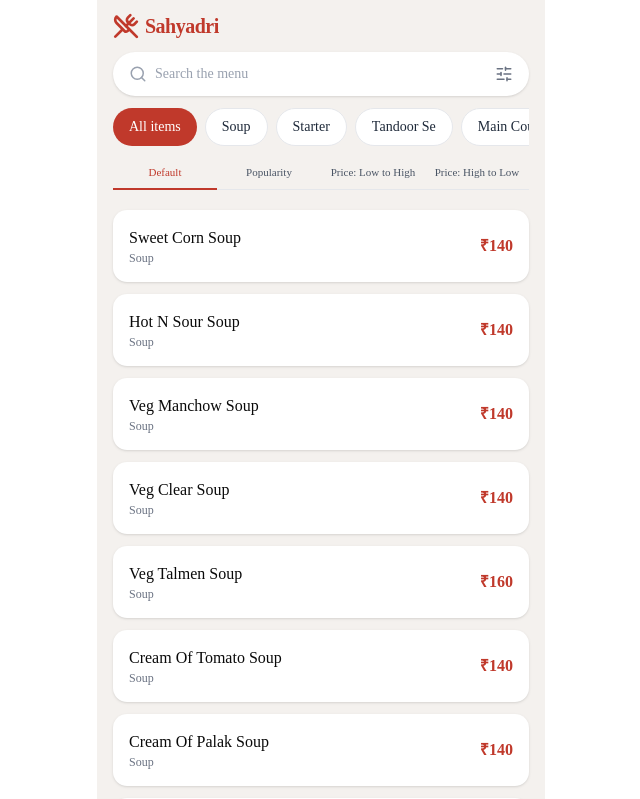
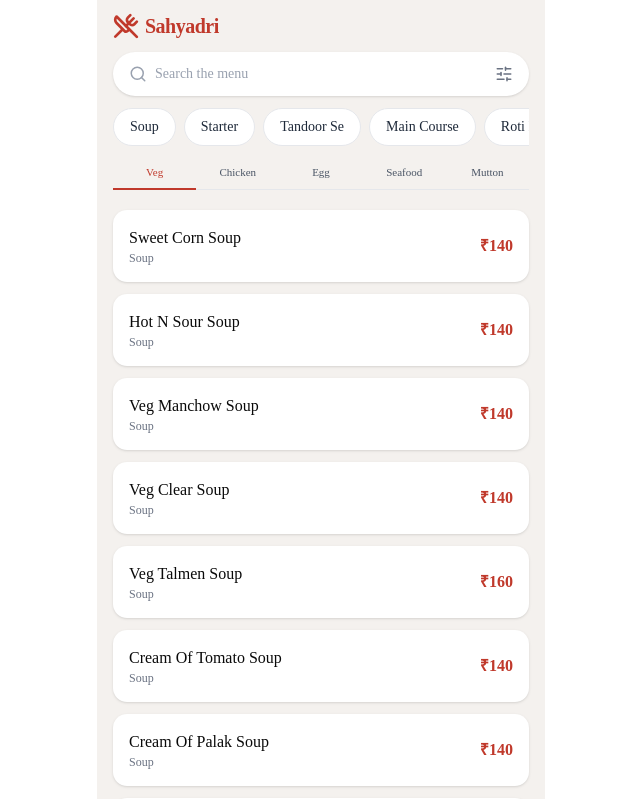
Before and after one commit to pawanshettyy/restaurant-qr-menu, a Next.js app: page / in a window 1280 px wide. Shown: the top 799 px of the page, without its empty margins (319-959 px from the left). Built offline with nearby package versions, Linux system fonts and the light colour scheme.

Commit message:
feat: enhance menu filtering and sorting options, update item types and categories

```diff
--- a/src/components/MenuView.tsx
+++ b/src/components/MenuView.tsx
@@ -6,18 +6,29 @@ import Navbar, { SORT_FNS, type Filters, type MenuItem } from "./navbar";
 export default function MenuView({ items }: { items: MenuItem[] }) {
   const [filters, setFilters] = useState<Filters>({
     category: "All items",
-    sort: "default",
+    sort: "veg",
     query: "",
   });
 
   const visible = items
-    .filter((i) => filters.category === "All items" || i.category === filters.category)
+    .filter(
+      (i) =>
+        filters.category === "All items" ||
+        (filters.category === "Mutton" ? i.type === "mutton" : i.category === filters.category)
+    )
     .filter((i) => i.name.toLowerCase().includes(filters.query.toLowerCase()))
+    .filter(
+      (i) =>
+        filters.category === "Mutton" ||
+        filters.sort === "price_low_to_high" ||
+        filters.sort === "price_high_to_low" ||
+        i.type === filters.sort
+    )
     .sort(SORT_FNS[filters.sort]);
 
   return (
     <div className="mx-auto min-h-screen max-w-md bg-[#F4F1EE]">
-      <Navbar onChange={setFilters} />
+      <Navbar items={items} onChange={setFilters} />
 
       <main className="space-y-3 px-4 py-4">
         {visible.length === 0 && (
--- a/src/components/Navbar.tsx
+++ b/src/components/Navbar.tsx
@@ -7,13 +7,12 @@ export type MenuItem = {
   no: number;
   name: string;
   category: string;
-  type: "veg" | "nonveg";
+  type: "veg" | "chicken" | "egg" | "seafood" | "mutton";
   price: number | null; // null = APS (as per size)
   popular?: boolean;
 };
 
 export const CATEGORIES: string[] = [
-  "All items",
   "Soup",
   "Starter",
   "Tandoor Se",
@@ -26,17 +25,19 @@ export const CATEGORIES: string[] = [
 ];
 
 export const SORTS = [
-  { key: "default", label: "Default" },
-  { key: "popularity", label: "Popularity" },
-  { key: "price_low_to_high", label: "Price: Low to High" },
-  { key: "price_high_to_low", label: "Price: High to Low" },
+  { key: "veg", label: "Veg" },
+  { key: "chicken", label: "Chicken" },
+  { key: "egg", label: "Egg" },
+  { key: "seafood", label: "Seafood" },
+  { key: "mutton", label: "Mutton" },
 ] as const;
 
 export type SortKey = (typeof SORTS)[number]["key"];
+export type PriceSortKey = "price_low_to_high" | "price_high_to_low";
 
 export type Filters = {
   category: string;
-  sort: SortKey;
+  sort: SortKey | PriceSortKey;
   query: string;
 };
 
@@ -49,22 +50,29 @@ const byPrice = (dir: 1 | -1) => (a: MenuItem, b: MenuItem): number => {
 };
 
 // keys must match the keys in SORTS
-export const SORT_FNS: Record<SortKey, (a: MenuItem, b: MenuItem) => number> = {
-  default: (a, b) => a.no - b.no,
-  popularity: (a, b) =>
-    Number(!!b.popular) - Number(!!a.popular) || a.no - b.no,
+export const SORT_FNS: Record<SortKey | PriceSortKey, (a: MenuItem, b: MenuItem) => number> = {
+  veg: (a, b) => a.no - b.no,
+  chicken: (a, b) => a.no - b.no,
+  egg: (a, b) => a.no - b.no,
+  seafood: (a, b) => a.no - b.no,
+  mutton: (a, b) => a.no - b.no,
   price_low_to_high: byPrice(1),
   price_high_to_low: byPrice(-1),
 };
 
 type NavbarProps = {
+  items: MenuItem[];
   onChange?: (filters: Filters) => void;
 };
 
-export default function Navbar({ onChange }: NavbarProps) {
+export default function Navbar({ items, onChange }: NavbarProps) {
   const [category, setCategory] = useState<string>("All items");
-  const [sort, setSort] = useState<SortKey>("default");
+  const [sort, setSort] = useState<SortKey | PriceSortKey>("veg");
   const [query, setQuery] = useState<string>("");
+  const [showPriceSorts, setShowPriceSorts] = useState(false);
+  const categories = CATEGORIES.filter((currentCategory) =>
+    items.some((item) => item.category === currentCategory)
+  );
 
   const update = (next: Partial<Filters>): void =>
     onChange?.({ category, sort, query, ...next });
@@ -78,7 +86,7 @@ export default function Navbar({ onChange }: NavbarProps) {
       </div>
 
       {/* Search */}
-      <label className="flex items-center gap-2 rounded-full bg-white px-4 py-3 shadow-sm">
+      <div className="relative flex items-center gap-2 rounded-full bg-white px-4 py-3 shadow-sm">
         <Search size={18} className="text-gray-400" />
         <input
           value={query}
@@ -89,12 +97,42 @@ export default function Navbar({ onChange }: NavbarProps) {
           placeholder="Search the menu"
           className="flex-1 bg-transparent text-sm outline-none placeholder:text-gray-400"
         />
-        <SlidersHorizontal size={18} className="text-gray-500" />
-      </label>
+        <button
+          type="button"
+          aria-label="Sort by price"
+          aria-expanded={showPriceSorts}
+          onClick={() => setShowPriceSorts((visible) => !visible)}
+          className="text-gray-500 transition hover:text-[#C0392B]"
+        >
+          <SlidersHorizontal size={18} />
+        </button>
+        {showPriceSorts && (
+          <div className="absolute right-0 top-full z-30 mt-2 w-44 rounded-xl bg-white p-1 shadow-lg ring-1 ring-black/5">
+            {[
+              ["price_low_to_high", "Price: Low to High"],
+              ["price_high_to_low", "Price: High to Low"],
+            ].map(([key, label]) => (
+              <button
+                key={key}
+                type="button"
+                onClick={() => {
+                  setSort(key as PriceSortKey);
+                  update({ sort: key as PriceSortKey });
+                  setShowPriceSorts(false);
+                }}
+                className={`block w-full rounded-lg px-3 py-2 text-left text-xs transition hover:bg-[#F4F1EE]
+                  ${sort === key ? "font-semibold text-[#C0392B]" : "text-gray-700"}`}
+              >
+                {label}
+              </button>
+            ))}
+          </div>
+        )}
+      </div>
 
       {/* Category */}
       <div className="flex gap-2 overflow-x-auto [scrollbar-width:none] [&::-webkit-scrollbar]:hidden">
-        {CATEGORIES.map((c) => (
+        {categories.map((c) => (
           <button
             key={c}
             aria-pressed={category === c}
@@ -114,8 +152,8 @@ export default function Navbar({ onChange }: NavbarProps) {
         ))}
       </div>
 
-      {/* Sort */}
-      <div className="grid grid-cols-4 border-b border-gray-200">
+      {/* Food type */}
+      <div className="grid grid-cols-5 border-b border-gray-200">
         {SORTS.map(({ key, label }) => (
           <button
             key={key}
--- a/src/data/menu.ts
+++ b/src/data/menu.ts
@@ -1,4 +1,4 @@
-import type { MenuItem } from "@/components/MenuView";
+import type { MenuItem } from "@/components/navbar";
 
 // [item number on the printed menu, name, price]
 // price === null means "APS" (as per size)
@@ -27,7 +27,7 @@ export const items: MenuItem[] = [
     [12, "Lemon Coriander Soup", 140],
     [13, "Eleven 45 Spl. Veg Soup", 150],
   ]),
-  ...make("Soup", "nonveg", [
+  ...make("Soup", "chicken", [
     [14, "Chicken Manchow Soup", 170],
     [15, "Chicken Clear Soup", 160],
     [16, "Chicken Sweetcorn Soup", 180],
@@ -72,7 +72,7 @@ export const items: MenuItem[] = [
     [51, "Veg Kurkure", 300],
   ]),
   // Egg starters (52-61)
-  ...make("Starter", "nonveg", [
+  ...make("Starter", "egg", [
     [52, "Boiled Egg", 60],
     [53, "Boiled Egg Tawa Fry", 80],
     [54, "Egg Half Fry", 60],
@@ -85,7 +85,7 @@ export const items: MenuItem[] = [
     [61, "Egg Sezwan", 220],
   ]),
   // Chicken starters (62-87)
-  ...make("Starter", "nonveg", [
+  ...make("Starter", "chicken", [
     [62, "Chicken Oil Fry", 240],
     [63, "Chicken Koliwada", 280],
     [64, "Chicken Pakoda", 260],
@@ -114,7 +114,7 @@ export const items: MenuItem[] = [
     [87, "Chicken Apple", 320],
   ]),
   // Mutton starters (88-94)
-  ...make("Starter", "nonveg", [
+  ...make("Starter", "mutton", [
     [88, "Mutton Ghee Roast", 380],
     [89, "Mutton Jeera", 350],
     [90, "Mutton Khima", 350],
@@ -124,7 +124,7 @@ export const items: MenuItem[] = [
     [94, "Mutton Pepper Dry", 380],
   ]),
   // Sea food starters (95-121)
-  ...make("Starter", "nonveg", [
+  ...make("Starter", "seafood", [
     [95, "Bangda Tawa Fry", null],
     [96, "Bangda Masala Fry", null],
     [97, "Bangda Fry", null],
@@ -155,7 +155,7 @@ export const items: MenuItem[] = [
   ]),
 
   // ───────────── TANDOOR SE ─────────────
-  ...make("Tandoor Se", "nonveg", [
+  ...make("Tandoor Se", "chicken", [
     [122, "Chicken Tandoori (Half)", 260],
     [123, "Chicken Tandoori (Full)", 460],
     [124, "Chi Pahadi Tandoori (Half)", 280],
@@ -240,7 +240,7 @@ export const items: MenuItem[] = [
     [199, "Tomato Bhurji", 250],
   ]),
   // Chicken main course (200-229)
-  ...make("Main Course", "nonveg", [
+  ...make("Main Course", "chicken", [
     [200, "Chicken Masala", 270],
     [201, "Chicken Sukkha", 280],
     [202, "Chicken Kolhapuri", 270],
@@ -273,7 +273,7 @@ export const items: MenuItem[] = [
     [229, "Chicken Laziz", 280],
   ]),
   // Mutton main course (230-237)
-  ...make("Main Course", "nonveg", [
+  ...make("Main Course", "mutton", [
     [230, "Mutton Masala", 400],
     [231, "Mutton Sukkha", 460],
     [232, "Mutton Kolhapuri", 460],
@@ -284,12 +284,14 @@ export const items: MenuItem[] = [
     [237, "Mutton Handi (Half)", 450],
   ]),
   // Sea food main course (238-243)
-  ...make("Main Course", "nonveg", [
+  ...make("Main Course", "seafood", [
     [238, "Bangda Masala", null],
     [239, "Pomfret Masala", null],
     [240, "Surmai Masala", null],
     [241, "Halwa Masala", null],
     [242, "Crab Masala", null],
+  ]),
+  ...make("Main Course", "egg", [
     [243, "Egg Tawa Masala", 180],
   ]),
 
@@ -332,16 +334,28 @@ export const items: MenuItem[] = [
     [274, "Veg Hyderabadi Biryani", 270],
     [275, "Paneer Dum Biryani", 300],
   ]),
-  ...make("Basmati Ki Bahar", "nonveg", [
+  ...make("Basmati Ki Bahar", "egg", [
     [276, "Egg Biryani", 240],
+  ]),
+  ...make("Basmati Ki Bahar", "chicken", [
     [277, "Chicken Biryani", 280],
+  ]),
+  ...make("Basmati Ki Bahar", "mutton", [
     [278, "Mutton Biryani", 380],
+  ]),
+  ...make("Basmati Ki Bahar", "seafood", [
     [279, "Prawns Biryani", 350],
+  ]),
+  ...make("Basmati Ki Bahar", "chicken", [
     [280, "Chicken Dum Biryani", 300],
     [281, "Chicken Hyderabadi Biryani", 300],
     [282, "Chicken Tikka Biryani", 310],
+  ]),
+  ...make("Basmati Ki Bahar", "mutton", [
     [283, "Mutton Dum Biryani", 390],
     [284, "Mutton Hyderabadi Biryani", 410],
+  ]),
+  ...make("Basmati Ki Bahar", "chicken", [
     [285, "Chicken Afghani Biryani", 300],
     [286, "Chicken Calcutta Biryani", 300],
   ]),
@@ -357,7 +371,7 @@ export const items: MenuItem[] = [
     [293, "Paneer 65", 250],
     [294, "Veg Lollypop Dry/Gravy", 230],
   ]),
-  ...make("Chinese Ka Tadka", "nonveg", [
+  ...make("Chinese Ka Tadka", "chicken", [
     [295, "Chi. Chilly Dry / Gravy (Full)", 260],
     [296, "Chi. Chilly Dry (Half)", 150],
     [297, "Chi. Lollypop Dry (Full)", 260],
@@ -386,7 +400,7 @@ export const items: MenuItem[] = [
     [316, "Veg Tripple Noodles", 250],
     [317, "Veg Kolhapuri Rice", 280],
   ]),
-  ...make("Chinese Rice & Noodles", "nonveg", [
+  ...make("Chinese Rice & Noodles", "chicken", [
     [318, "Chicken Fried Rice", 220],
     [319, "Chicken Sezwan Fried Rice", 230],
     [320, "Chi Tripple Sezwan Fried Rice", 290],
@@ -394,9 +408,15 @@ export const items: MenuItem[] = [
     [322, "Chi Hongkong Fried Rice", 290],
     [323, "Chicken Chopper Fried Rice", 310],
     [324, "Chicken Hakka Noodles", 250],
-    [325, "Chicken Sezwan Noodles", 250],
-    [326, "Chi Tripple Sezwan Noodles", 290],
+    [326, "Chicken Sezwan Noodles", 250],
+  ]),
+  ...make("Chinese Rice & Noodles", "egg", [
     [327, "Egg Fried Rice", 190],
+  ]),
+  ...make("Chinese Rice & Noodles", "seafood", [
+    [328, "Prawns Fried Rice", 350],
+  ]),
+  ...make("Chinese Rice & Noodles", "chicken", [
     [328, "Prawns Fried Rice", 350],
     [329, "Chicken Sanghai Rice", 350], // TODO: price is hidden behind the photo on the printed menu; 350 is assumed, please verify
     [330, "Chicken Boxer Rice", 350],
```
